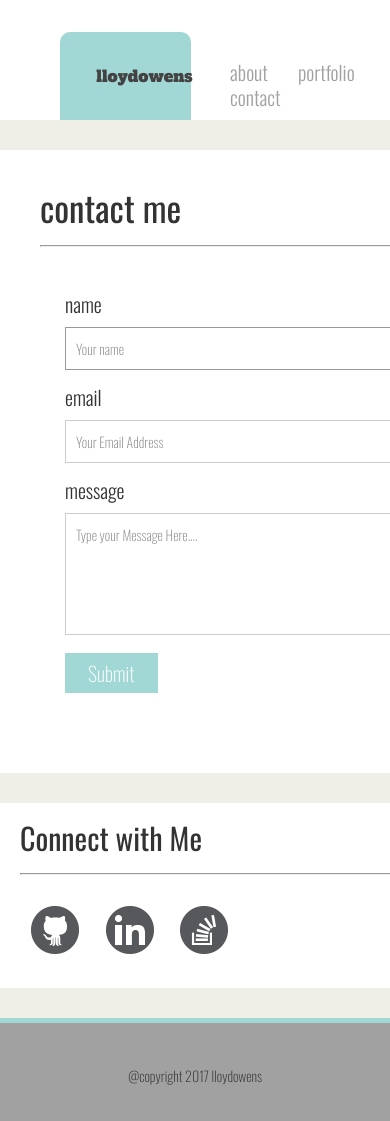
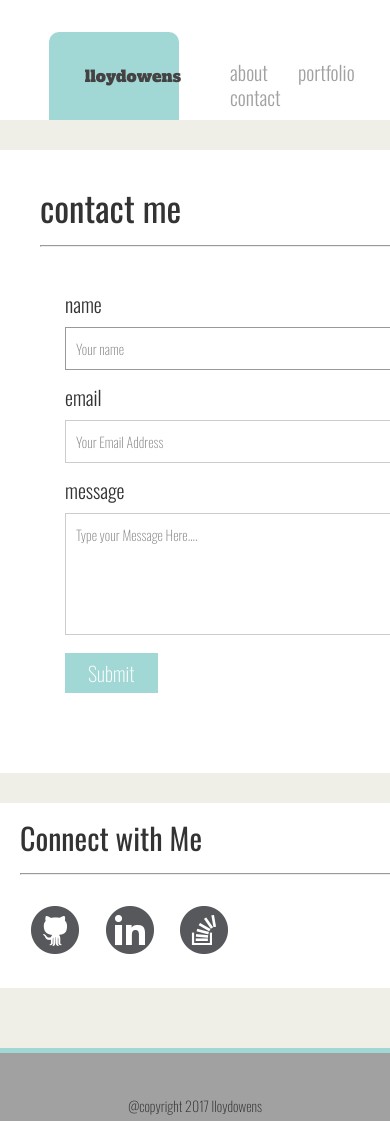
Before and after one commit to lloydowensjr/Responsive-Portfolio, a plain HTML site: page contact.html in a window 390 px wide. Shown: the top 1121 px of the page. Drawn offline with nearby package versions, Linux system fonts and the light colour scheme.

Commit message:
made changes to css to fix media query issue

```diff
--- a/assets/css/style.css
+++ b/assets/css/style.css
@@ -395,6 +395,10 @@ fieldset {
     margin-top: 30px;
 }
 
+  #fixed {
+    margin-top: 30px;
+  }
+
 @media only screen and (max-width: 640px) {
   #wrapper {
         width: 480px;
@@ -439,4 +443,8 @@ fieldset {
     margin-right: 20px;
     margin-bottom: 20px;
   }
+
+  #logo {
+    left: 12.48%;
+  }
 }
```
